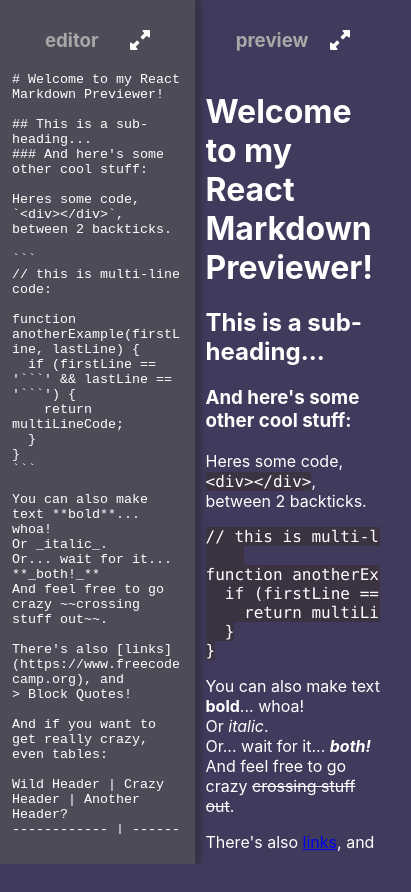
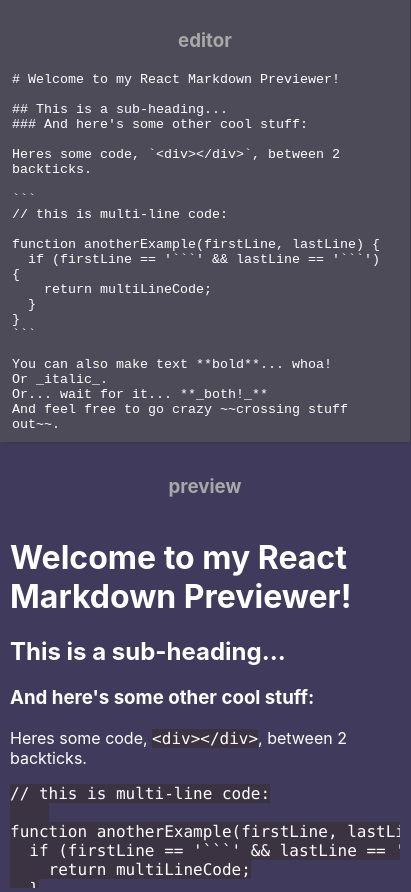
Before and after one commit to leskerito/Readme-react, a React (Create React App) app: page / in a window 390 px wide. Shown: the whole page, 411 px wide, since content can reach past the window. Before the commit the page ends 864 px from the top, so only its background shows below. Built offline with nearby package versions, Linux system fonts and the light colour scheme.

Commit message:
Added CSS and finished the README

```diff
--- a/src/App.css
+++ b/src/App.css
@@ -8,6 +8,8 @@
 }
 
 body {
+  margin: 0;
+  padding: 0;
   font-family: -apple-system, BlinkMacSystemFont, "Segoe UI", "Roboto", "Oxygen", "Ubuntu", "Cantarell", "Fira Sans", "Droid Sans", "Helvetica Neue", sans-serif;
   background-color: #403b5c;
   color: white;
@@ -49,23 +51,17 @@
   border-right: 1px solid rgba(47, 44, 61, 0.6705882353);
   background-color: #4e4b58;
   box-shadow: 5px 0px 5px #343144;
-  width: 100%;
+  width: 100vw;
   text-align: center;
   background-color: #575463;
 }
 .editorMaxWrap .topbar-wrap {
-  display: flex;
-  justify-content: space-between;
   margin: auto;
   width: 80vh;
   color: #b8adc4;
 }
 .editorMaxWrap .topbar-wrap h3 {
   color: #b8adc4;
-  border: 1px 1px 0 1px;
-  border-color: red;
-  display: inline;
-  border-radius: 5px;
 }
 .editorMaxWrap textarea {
   width: 50%;
@@ -89,21 +85,24 @@
   width: 100vw;
   padding: 0 10vw 0 10vw;
   margin: 0 auto;
-  font-size: 1.4em;
+}
+.previewMaxWrap .previewMax {
+  font-size: 1.3em;
 }
 
 .topbar-wrap {
-  display: flex;
-  justify-content: space-around;
-  align-items: center;
   padding: 0 5vw 0 5vw;
+  text-align: center;
 }
 .topbar-wrap h3 {
   color: #a8a8a8;
-  border: 1px 1px 0 1px;
-  border-color: red;
-  display: inline;
-  border-radius: 5px;
+  transition: color 0.2s;
+}
+.topbar-wrap h3:hover {
+  color: #352c2c;
+}
+.topbar-wrap h3:active {
+  color: #000000;
 }
 
 textarea {
@@ -131,16 +130,47 @@
   overflow-y: auto;
 }
 
-.icon {
-  transition: color 0.2s;
-}
-.icon:hover {
-  color: #352c2c;
-}
-.icon:active {
-  color: #000000;
+img {
+  max-width: 50%;
 }
 
-img {
-  max-width: 50%;
+@media screen and (max-width: 600px) {
+  .App {
+    display: inline-block;
+  }
+  .editorWrap {
+    padding: 10px;
+    height: 100vh;
+    width: calc(48% - 10px);
+    overflow-y: auto;
+    display: inline-block;
+    overflow-wrap: break-word;
+    overflow: hidden;
+    background-color: #403b5c;
+    border-right: 1px solid rgba(47, 44, 61, 0.6705882353);
+    background-color: #4e4b58;
+    box-shadow: 5px 0px 5px #343144;
+    overflow: scroll;
+    width: 100vw;
+    height: 50vh;
+  }
+  .editorMaxWrap {
+    height: 100vh;
+  }
+  .editorMaxWrap textarea {
+    width: 90vw;
+  }
+  textarea:active {
+    border-color: rgba(0, 0, 0, 0);
+  }
+  .previewWrap {
+    padding: 10px;
+    height: 100vh;
+    width: calc(48% - 10px);
+    overflow-y: auto;
+    display: inline-block;
+    overflow-wrap: break-word;
+    width: 100vw;
+    height: 50vh;
+  }
 }/*# sourceMappingURL=App.css.map */
--- a/src/App.sass
+++ b/src/App.sass
@@ -26,6 +26,8 @@
     justify-content: space-between
 
 body
+    margin: 0
+    padding: 0
     font-family: -apple-system, BlinkMacSystemFont, 'Segoe UI', 'Roboto', 'Oxygen', 'Ubuntu', 'Cantarell', 'Fira Sans', 'Droid Sans', 'Helvetica Neue', sans-serif
     background-color: #403b5c
     color: white
@@ -43,23 +45,17 @@
 
 .editorMaxWrap
     @include editorStyle
-    width: 100%
+    width: 100vw
     text-align: center
     background-color: #575463
 
     .topbar-wrap
-        display: flex
-        justify-content: space-between
         margin: auto
         width: 80vh
         color: #b8adc4
 
         h3
             color: #b8adc4
-            border: 1px 1px 0 1px
-            border-color: red
-            display: inline
-            border-radius: 5px
 
     textarea
         width: 50%
@@ -77,22 +73,25 @@
     width: 100vw
     padding: 0 10vw 0 10vw
     margin: 0 auto
-    font-size: 1.4em
+
+    .previewMax
+        font-size: 1.3em
 
 
 
 .topbar-wrap
-    display: flex
-    justify-content: space-around
-    align-items: center
     padding: 0 5vw 0 5vw
+    text-align: center
 
     h3
         color: #a8a8a8
-        border: 1px 1px 0 1px
-        border-color: red
-        display: inline
-        border-radius: 5px
+        transition: color 0.2s
+
+        &:hover
+            color: #352c2c
+
+        &:active
+            color: #000000
 
 textarea
     height: 90vh
@@ -111,14 +110,30 @@
     overflow-x: hidden
     overflow-y: auto
 
-.icon
-    transition: color 0.2s
-
-    &:hover
-        color: #352c2c
-
-    &:active
-        color: #000000
 
 img
     max-width: 50%
+
+@media screen and (max-width: 600px)
+
+    .App
+        display: inline-block
+
+    .editorWrap
+        @include editorStyle
+        overflow: scroll
+        width: 100vw
+        height: 50vh
+
+    .editorMaxWrap
+        height: 100vh
+        textarea
+            width: 90vw
+
+    textarea:active
+        border-color: rgba(0,0,0,0)
+
+    .previewWrap
+        @include previewStyle
+        width: 100vw
+        height: 50vh
--- a/src/Topbar.js
+++ b/src/Topbar.js
@@ -13,11 +13,10 @@
   }
 
     return (
-      <div className='topbar-wrap'>
+      <div className='topbar-wrap'  onClick={topbarMaximize}>
         <h3>
           {name}
         </h3>
-        <FontAwesomeIcon className="icon" size='lg' icon={ max ? faUpRightAndDownLeftFromCenter : faDownLeftAndUpRightToCenter} onClick={topbarMaximize} />
       </div>
     )
   }
```
Also changed, not shown: 2 other files (tests, documents, lock files or other folders).
